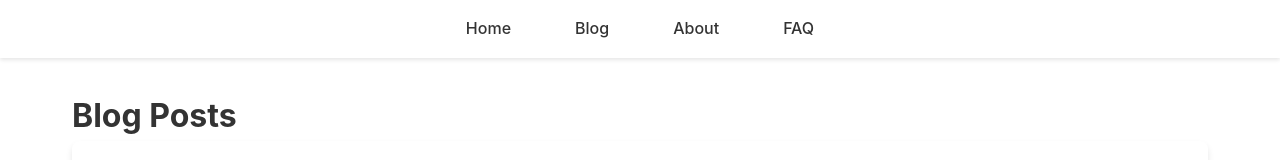
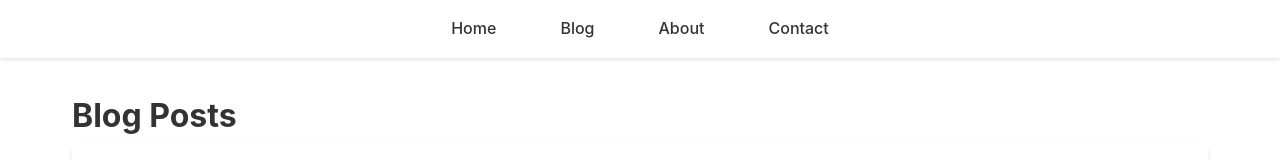
Before and after one commit to tryllid/shisso-site, a website: page blog/index.html in a window 1280 px wide. Shown: the top 160 px of the page. Drawn offline with Linux system fonts and the light colour scheme.

Commit message:
Update index.html
links from blog page

```diff
--- a/blog/index.html
+++ b/blog/index.html
@@ -13,7 +13,7 @@
                 <li><a href="../index.html">Home</a></li>
                 <li><a href="index.thml">Blog</a></li>
                 <li><a href="../pages/about.html">About</a></li>
-                <li><a href="../pages/contact.html">FAQ</a></li>
+                <li><a href="../pages/contact.html">Contact</a></li>
             </ul>
         </nav>
     </header>
```
